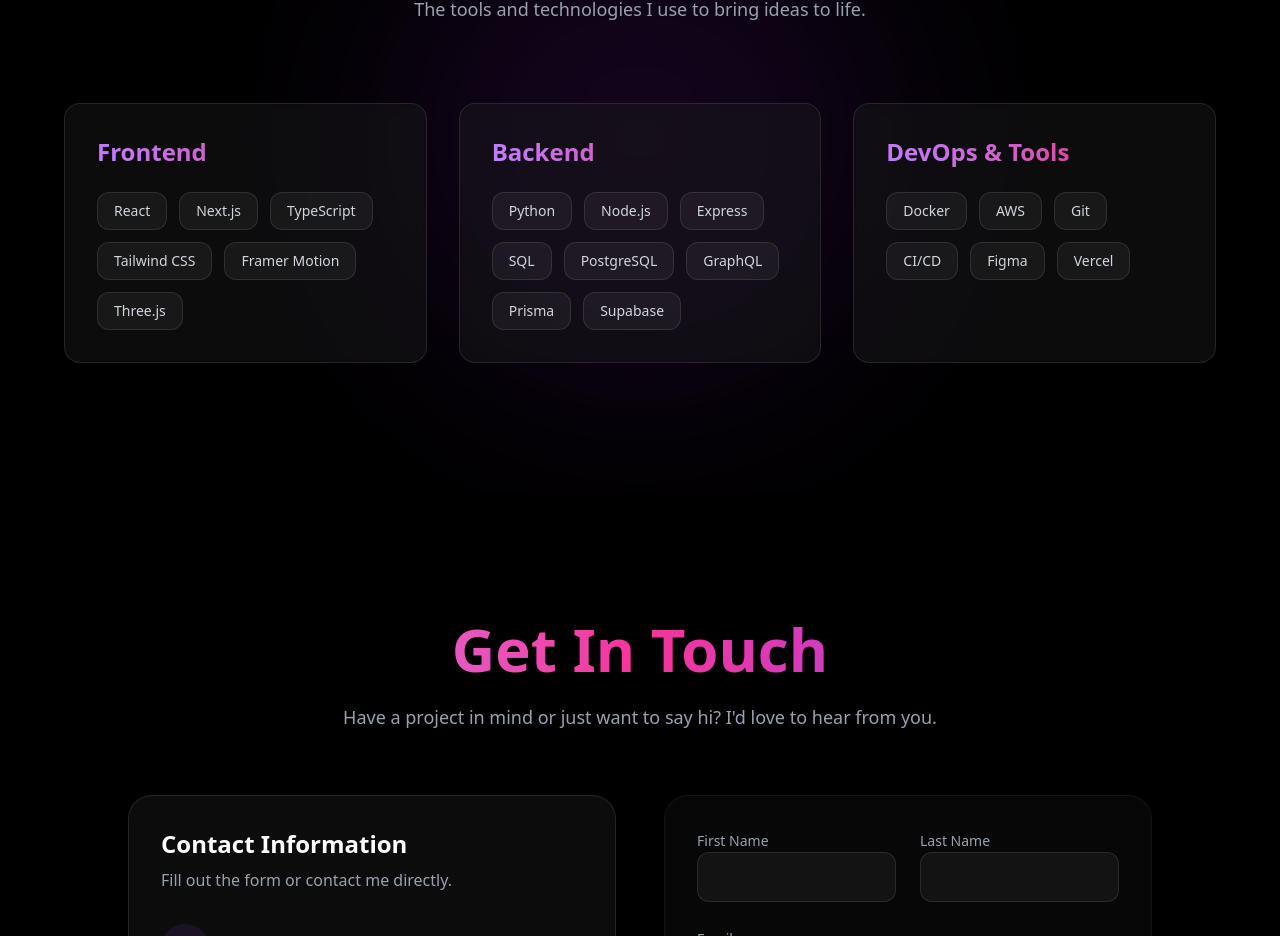
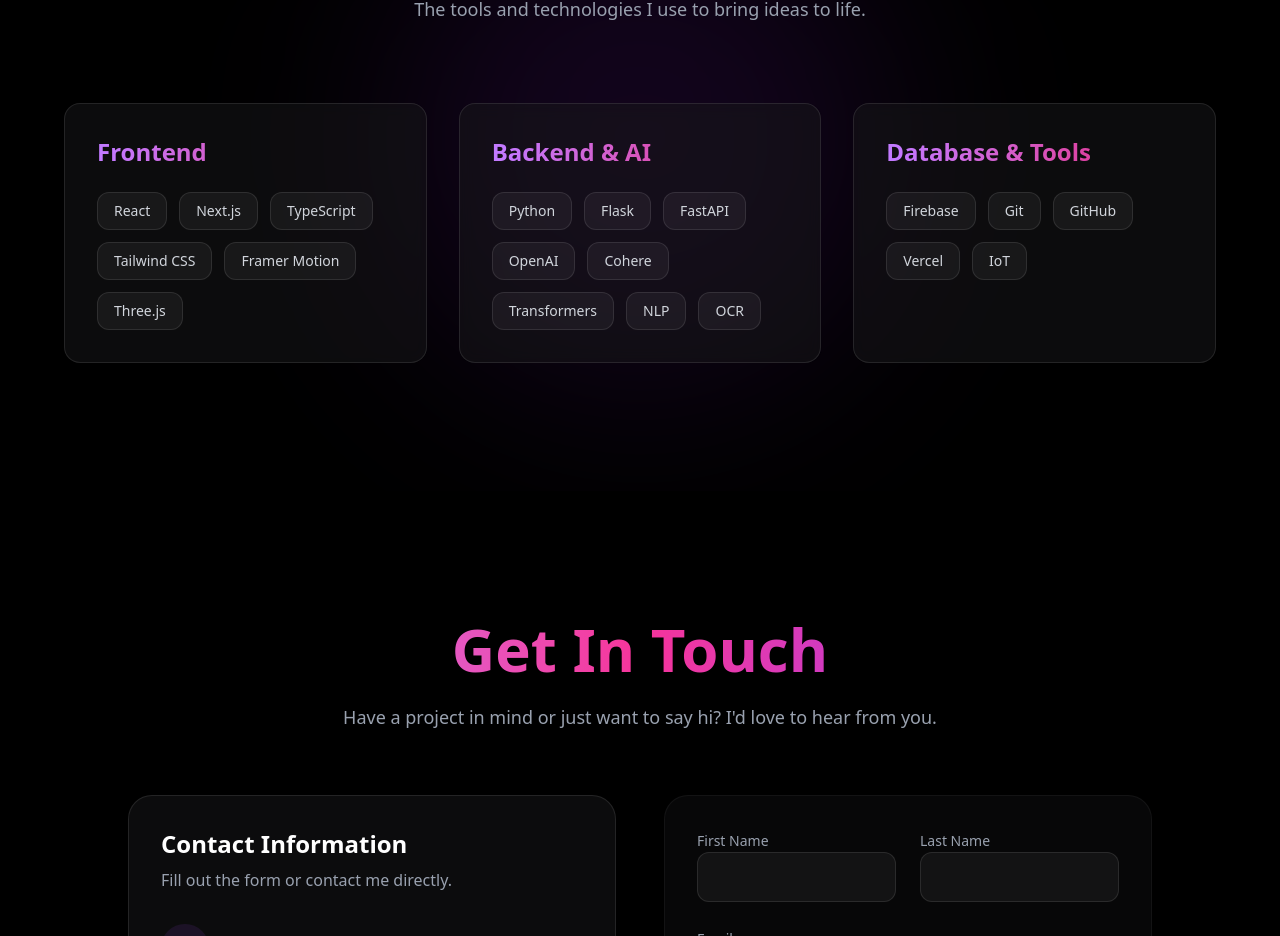
Before and after one commit to deepakbajaj12/deepak-bajaj-portfolio, a Next.js app: page / in a window 1280 px wide. Shown: the part 3139-4075 px from the top of the page. Built offline with nearby package versions, Linux system fonts and the light colour scheme.

Commit message:
Update technical arsenal based on actual projects

```diff
--- a/src/components/sections/Skills.tsx
+++ b/src/components/sections/Skills.tsx
@@ -8,12 +8,12 @@
     skills: ["React", "Next.js", "TypeScript", "Tailwind CSS", "Framer Motion", "Three.js"]
   },
   {
-    title: "Backend",
-    skills: ["Python", "Node.js", "Express", "SQL", "PostgreSQL", "GraphQL", "Prisma", "Supabase"]
+    title: "Backend & AI",
+    skills: ["Python", "Flask", "FastAPI", "OpenAI", "Cohere", "Transformers", "NLP", "OCR"]
   },
   {
-    title: "DevOps & Tools",
-    skills: ["Docker", "AWS", "Git", "CI/CD", "Figma", "Vercel"]
+    title: "Database & Tools",
+    skills: ["Firebase", "Git", "GitHub", "Vercel", "IoT"]
   }
 ];
 
```
